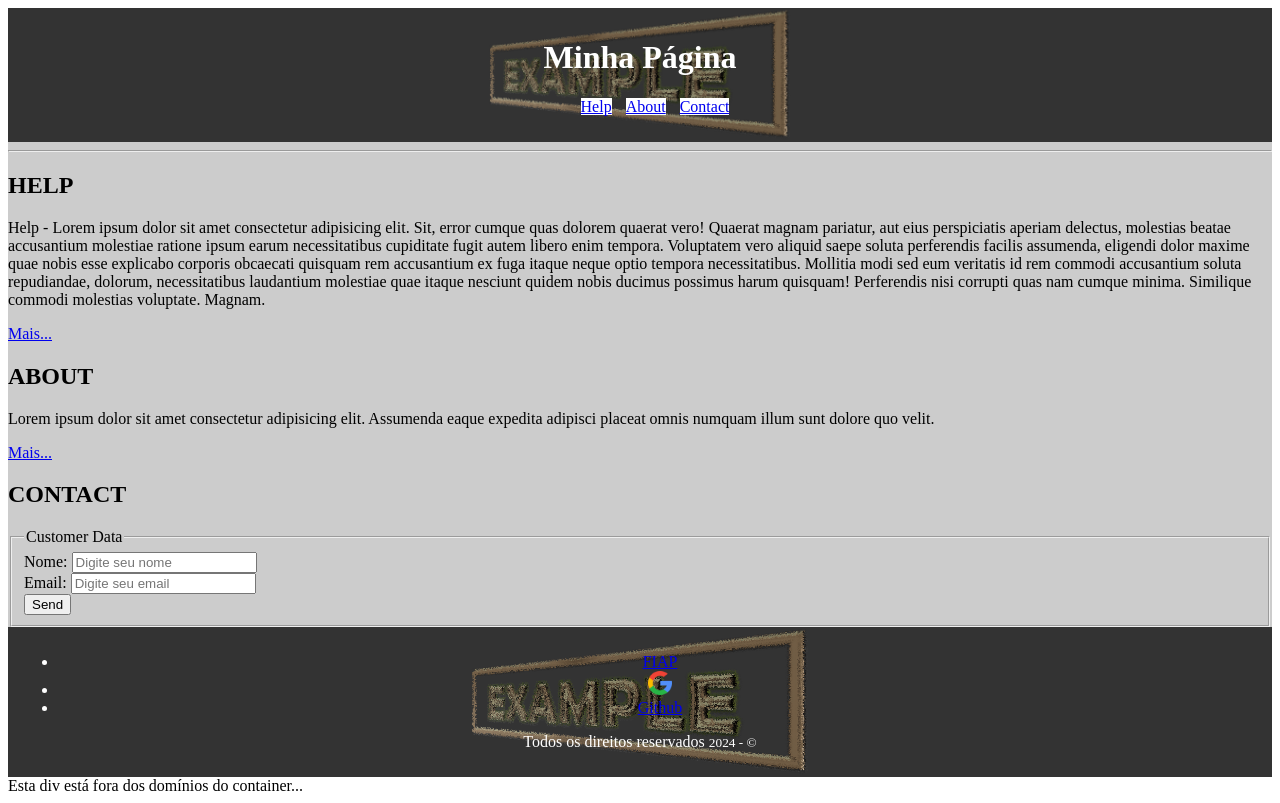
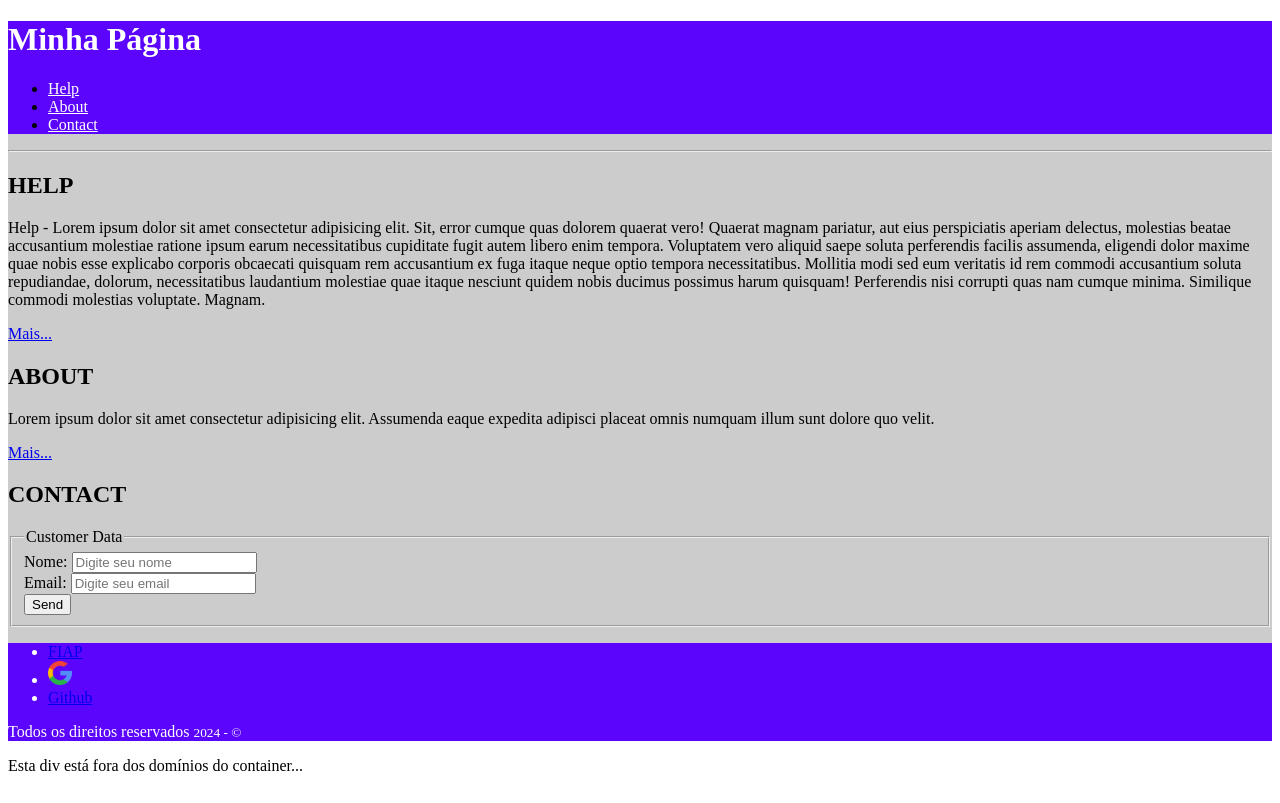
Before and after one commit to JubsHereMan/projeto-Site-Alexandre, a plain HTML site: page Index.html in a window 1280 px wide. Drawn offline with Linux system fonts and the light colour scheme.

Commit message:
colocando o header azul

```diff
--- a/css/style.css
+++ b/css/style.css
@@ -64,20 +64,19 @@
 }
 
 .cabecalho{
-    background-color: #333;
+    background-color: #5b05fd;
     color: #fff;
-    padding: 10px;
-    text-align: center;
-    background-image:url("../img/exemplo-banner-1280x568.png") ;
-    background-size: contain;
-    background-repeat: no-repeat;
-    background-position: center;
+
 
 }
 
 
 .menu ul li {
-    display: inline;
-    margin-right: 10px;
-    background-color: #fff;
+
+    color: black;
 }
+
+.menu ul li a {
+
+    color: white;
+}
```
